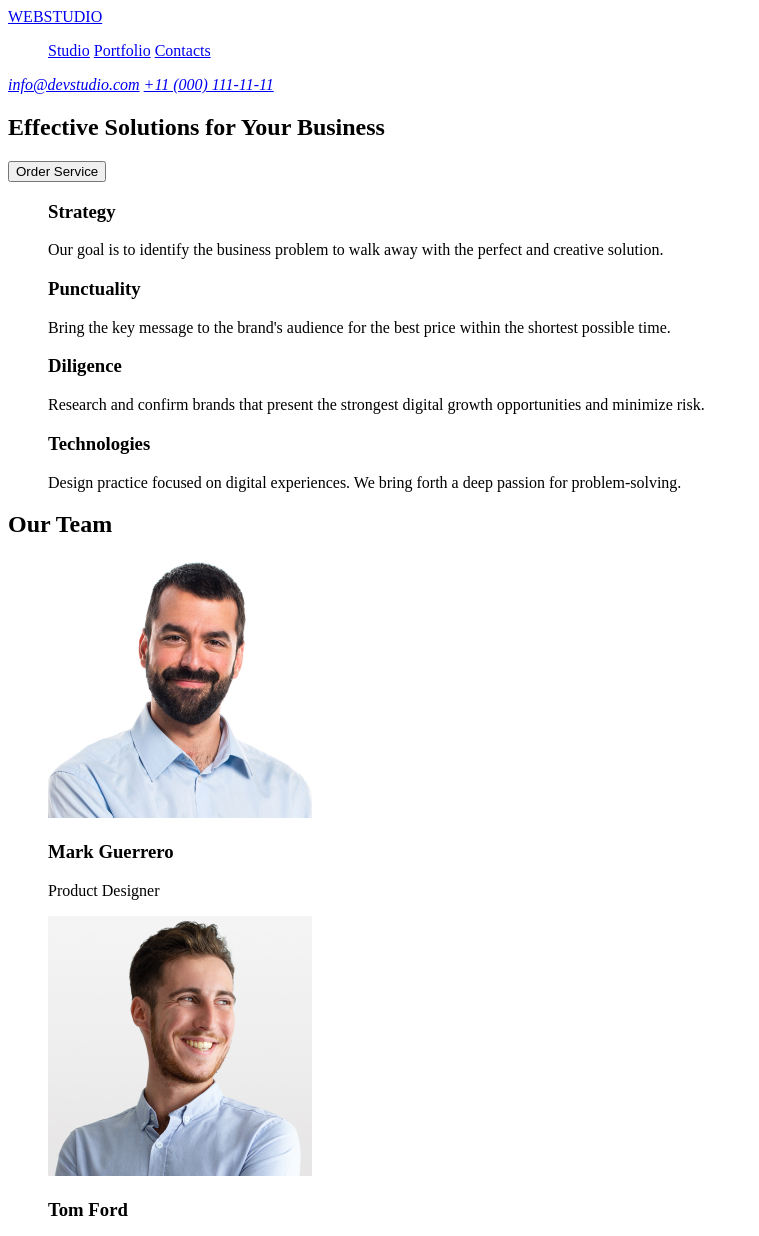
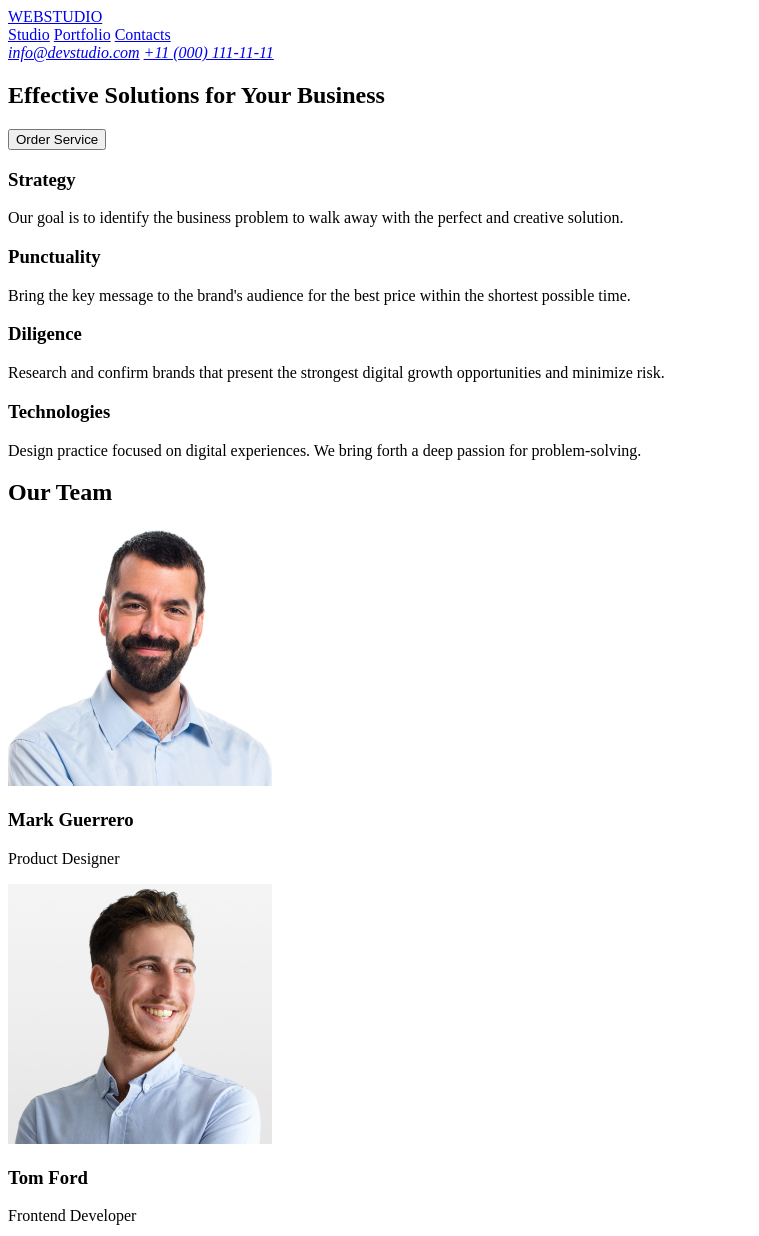
Before and after one commit to 2992-OksanaPaduchak/goit-markup-hw-01, a plain HTML site: page index.html in a window 1280 px wide. Shown: the top 1236 px of the page, without its empty margins (0-759 px from the left). Drawn offline with Linux system fonts and the light colour scheme.

Commit message:
<comment>

```diff
--- a/index.html
+++ b/index.html
@@ -9,15 +9,13 @@
     <header>
       <a href="/">WEBSTUDIO</a>
       <nav>
-        <ul>
         <a href="/">Studio</a>
         <a href="/">Portfolio</a>
         <a href="/">Contacts</a>
-        </ul>
       </nav>
       <address>
         <a href="mailo:info@devstudio.com">info@devstudio.com</a>
-        <a href="tel:+11 (000) 111-11-11">+11 (000) 111-11-11</a>
+        <a href="tel:+11(000)111-11-11">+11 (000) 111-11-11</a>
       </address>
     </header>
     <main>
@@ -26,7 +24,6 @@
         <button>Order Service</button>
       </section>
       <section>
-        <ul>
         <h3>Strategy</h3>
         <p>
           Our goal is to identify the business problem to walk away with the
@@ -41,20 +38,19 @@
 
         <h3>Diligence</h3>
         <p>
-            Research and confirm brands that present the strongest digital
-            growth opportunities and minimize risk.
+          Research and confirm brands that present the strongest digital growth
+          opportunities and minimize risk.
         </p>
 
         <h3>Technologies</h3>
         <p>
-            Design practice focused on digital experiences. We bring forth a
-            deep passion for problem-solving.
+          Design practice focused on digital experiences. We bring forth a deep
+          passion for problem-solving.
         </p>
-        </ul>
       </section>
       <section>
         <h2>Our Team</h2>
-        <ul>
+
         <img src="images/img.jpg" alt="img" width="264" height="260" />
         <h3>Mark Guerrero</h3>
         <p>Product Designer</p>
@@ -70,7 +66,6 @@
         <img src="images/img-3.jpg" alt="img-3" width="264" height="260" />
         <h3>Daniel Wilson</h3>
         <p>UI Designer</p>
-        </ul>
       </section>
     </main>
     <footer>
```
Lines whose indentation alone changed are shown as unchanged.
